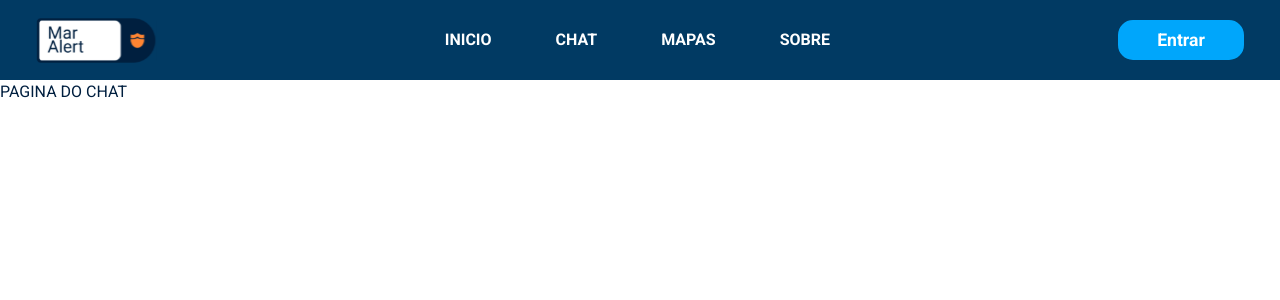
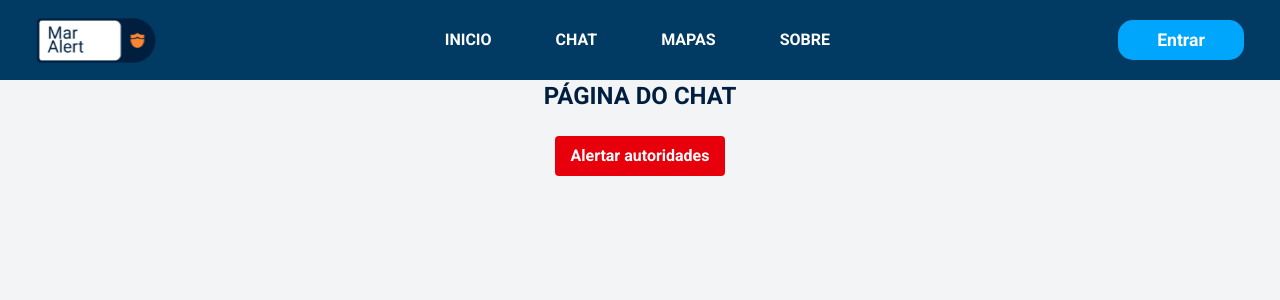
Before and after one commit to victorsimasdev/react-riseup, a React (Vite) app: page /chat-page in a window 1280 px wide. Shown: the top 300 px of the page. Built offline with nearby package versions, Linux system fonts and the light colour scheme.

Commit message:
feat: Adicionado botão base de Alerta de Autoridade

```diff
--- a/src/pages/ChatPage.jsx
+++ b/src/pages/ChatPage.jsx
@@ -1,14 +1,62 @@
 import { Header } from '../components/Header';
+import { useState } from 'react';
 
 function ChatPage() {
+  const [showModal, setShowModal] = useState(false);
+
+  const handleAuthorityClick = (authority) => {
+    alert(`${authority} acionado para sua localização.`);
+    setShowModal(false);
+  };
+
   return (
-    <div>
-      <Header/>
-      <div className='pt-20'>
-        PAGINA DO CHAT
+    <div className="min-h-screen bg-gray-100">
+      <Header />
+      <div className="pt-20 flex flex-col items-center">
+        <h1 className="text-2xl font-semibold mb-6">PÁGINA DO CHAT</h1>
+        <button
+          className="bg-red-600 hover:bg-red-700 text-white font-bold py-2 px-4 rounded"
+          onClick={() => setShowModal(true)}
+        >
+          Alertar autoridades
+        </button>
+
+        {showModal && (
+          <div className="fixed inset-0 bg-black bg-opacity-50 flex items-center justify-center z-50">
+            <div className="bg-white p-6 rounded-lg shadow-lg w-80 text-center">
+              <h2 className="text-lg font-semibold mb-4">Escolha a autoridade:</h2>
+              <div className="flex flex-col space-y-3">
+                <button
+                  className="bg-blue-500 hover:bg-blue-600 text-white font-bold py-2 rounded"
+                  onClick={() => handleAuthorityClick('Polícia')}
+                >
+                  Polícia
+                </button>
+                <button
+                  className="bg-green-500 hover:bg-green-600 text-white font-bold py-2 rounded"
+                  onClick={() => handleAuthorityClick('Médico')}
+                >
+                  Médico
+                </button>
+                <button
+                  className="bg-yellow-500 hover:bg-yellow-600 text-white font-bold py-2 rounded"
+                  onClick={() => handleAuthorityClick('Bombeiro')}
+                >
+                  Bombeiro
+                </button>
+                <button
+                  className="mt-4 text-sm text-gray-500 hover:underline"
+                  onClick={() => setShowModal(false)}
+                >
+                  Cancelar
+                </button>
+              </div>
+            </div>
+          </div>
+        )}
       </div>
     </div>
-  )
+  );
 }
 
-export default ChatPage
+export default ChatPage;
```
